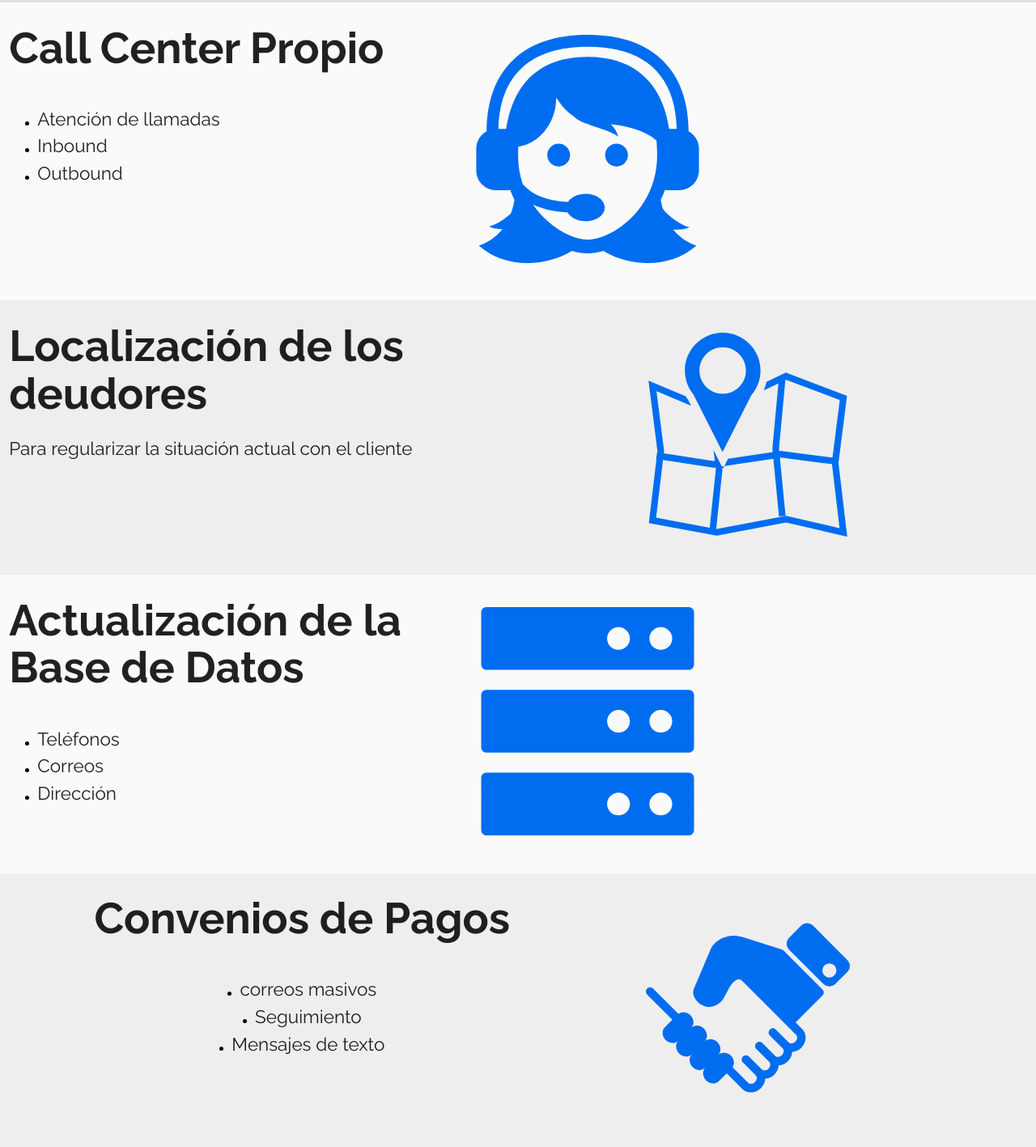
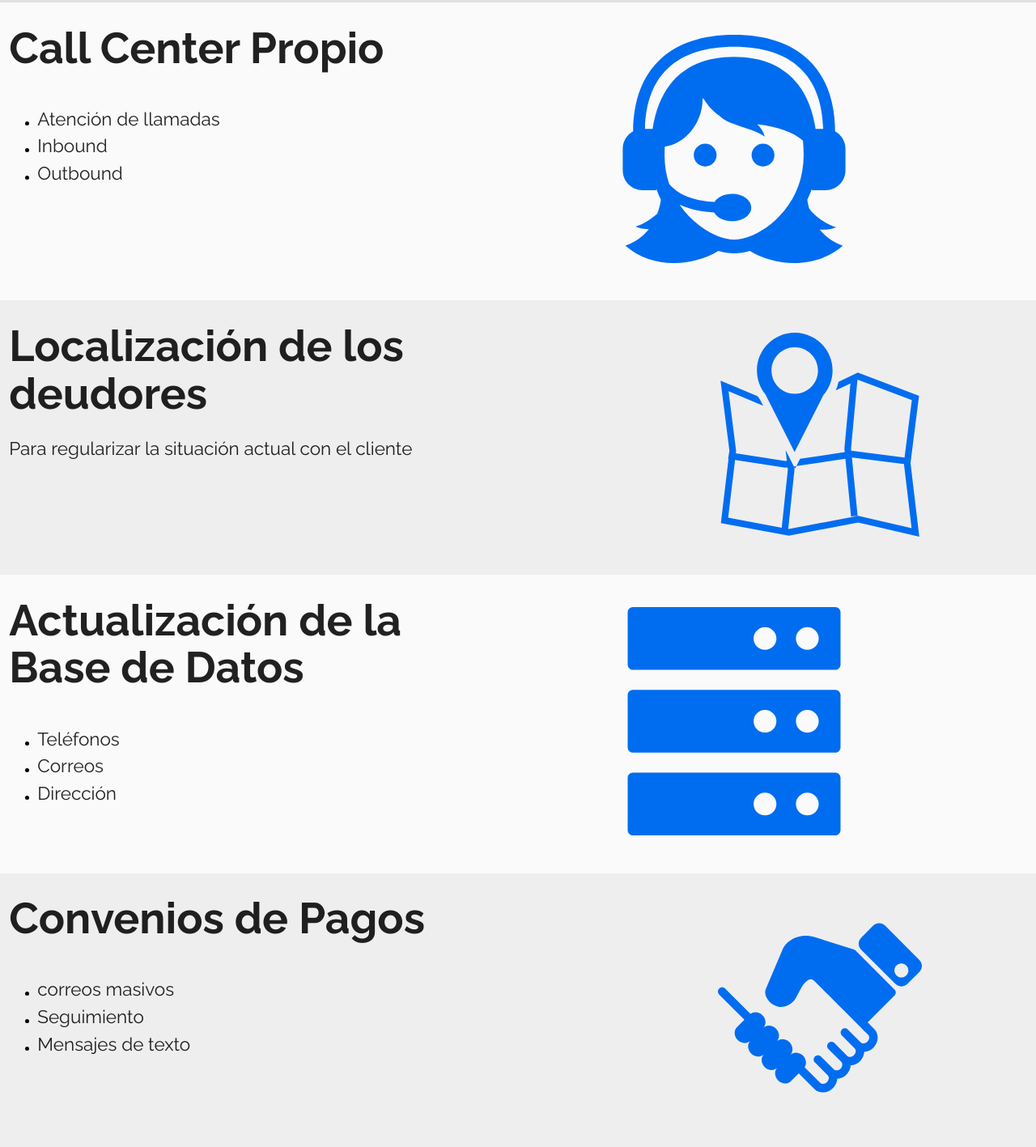
Before and after one commit to sasasamaes/collectionSystemCompany, a plain HTML site: page index.html in a window 1280 px wide. Shown: the part 1233-2650 px from the top of the page at 81% size. Drawn offline with nearby package versions, Linux system fonts and the light colour scheme.

Commit message:
Areglos minimos de alineacion de textos y fotos

```diff
--- a/index.html
+++ b/index.html
@@ -117,7 +117,7 @@
           <li>Outbound</li>
         </ul>
       </div>
-      <div class="col m7 pull-5">
+      <div class="col m7 pull-5 center-align">
         <img class="valor responsive-img" src="img/phone.svg" alt="">
       </div>
     </div>
@@ -129,7 +129,7 @@
         <h2 class="bold">Localización de los deudores</h2>
         <p class="parrafo">Para regularizar la situación actual con el cliente</p>
       </div>
-      <div class="col m5 push-7">
+      <div class="col m5 push-7 center-align">
         <img class="valor2 responsive-img" src="img/location.svg" alt="">
       </div>
     </div>
@@ -137,7 +137,7 @@
 
   <section class="grey lighten-5">
     <div class="row">
-      <div class="col m5 push-7">
+      <div class="col l5 push-7">
         <h2 class="bold">Actualización de la Base de Datos</h2>
         <ul class="lista">
           <li>Teléfonos</li>
@@ -145,7 +145,7 @@
           <li>Dirección</li>
         </ul>
       </div>
-      <div class="col m7 pull-5">
+      <div class="col l7 pull-5 center-align">
         <img class="valor responsive-img" src="img/database.svg" alt="">
       </div>
     </div>
@@ -153,7 +153,7 @@
 
   <section class="grey lighten-3">
     <div class="row">
-      <div class="col m7 push-5 center-align">
+      <div class="col m7 push-5">
         <h2 class="bold"class="bold">Convenios de Pagos</h2>
         <ul class="lista">
           <li>correos masivos</li>
@@ -161,7 +161,7 @@
           <li>Mensajes de texto</li>
         </ul>
       </div>
-      <div class="col m5 push-7">
+      <div class="col m5 push-7 center-align">
         <img class="valor2 responsive-img" src="img/business-2.svg" alt="">
       </div>
     </div>
```
